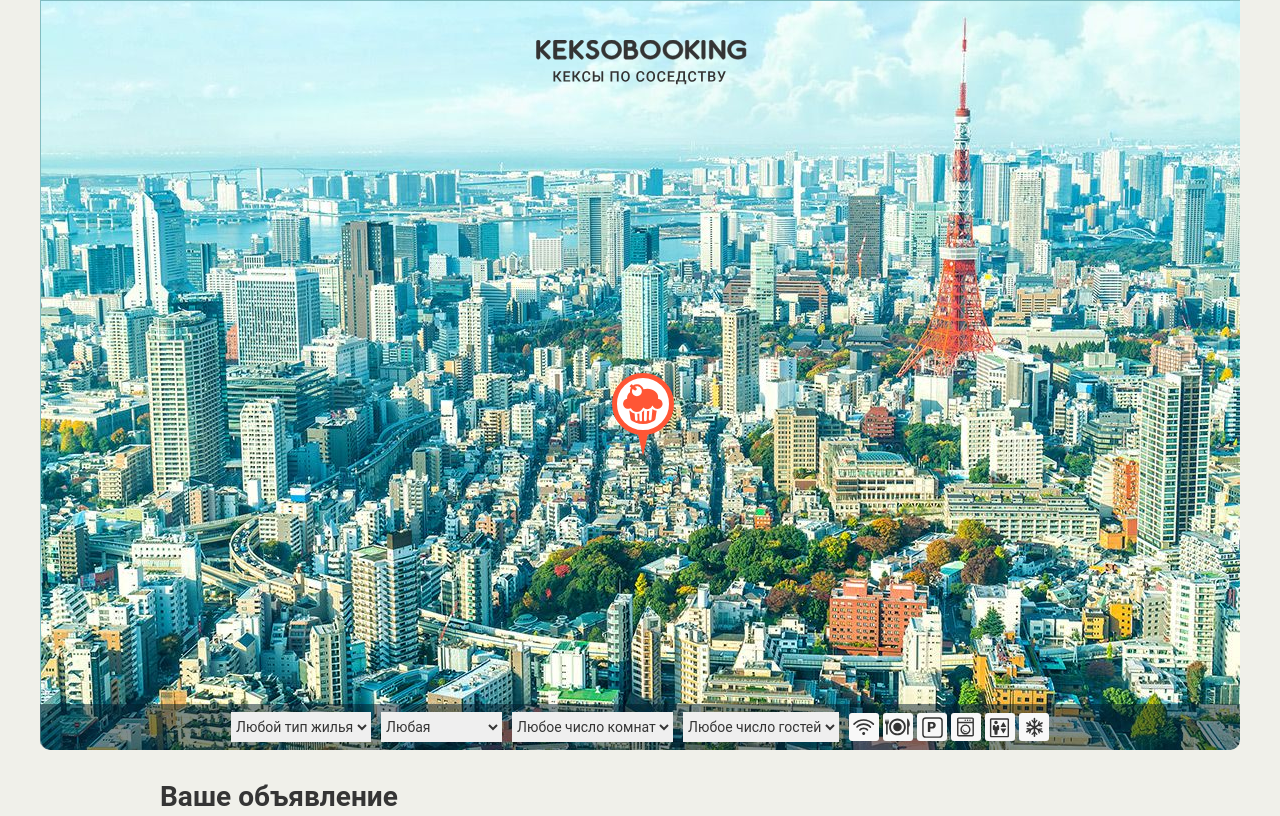
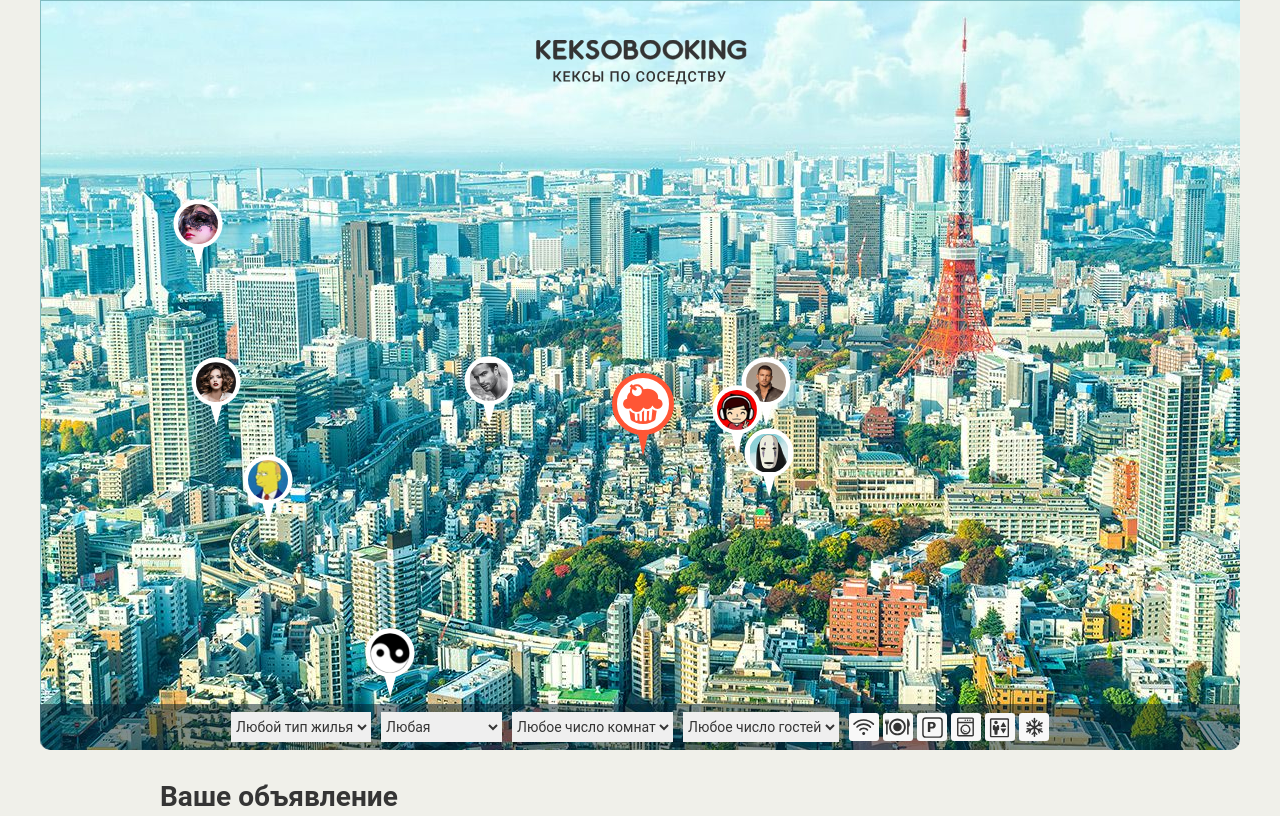
Before and after one commit to AspidPoint/235784-keksobooking-20, a website: page index.html in a window 1280 px wide. Shown: the top 816 px of the page. Drawn offline with Linux system fonts and the light colour scheme; files whose address does not match are found by name.

Commit message:
Вывел на экран элементы

```diff
--- a/css/style.css
+++ b/css/style.css
@@ -1249,3 +1249,8 @@ fieldset {
 .hidden {
   display: none;
 }
+
+.standartImg {
+  width: 40px;
+  height: 40px;
+}
--- a/js/main.js
+++ b/js/main.js
@@ -28,6 +28,8 @@ var featuresArr = ["wifi", "dishwasher", "parking", "washer", "elevator", "condi
 var typeArr = ["palace", "flat", "house", "bungalo"];
 var timeArr = ["12:00", "13:00", "14:00"];
 var photoArr = ["http://o0.github.io/assets/images/tokyo/hotel1.jpg", "http://o0.github.io/assets/images/tokyo/hotel2.jpg", "http://o0.github.io/assets/images/tokyo/hotel3.jpg"];
+var findObject = document.querySelector('.map__pins');
+
 
 function randomInteger(min, max) {
   var numberRandom = min - 0.5 + Math.random() * (max - min + 1);
@@ -38,7 +40,7 @@ function createObject(length) {
     for (var i = 1; i <= length; i++) {
       massiveObj[i] = {
         author: {
-          avatar: "img/avatars/user" + i + '.png'
+          avatar: "img/avatars/user0" + i + '.png'
         },
         offer: {
           title: "Заголовок " + i,
@@ -54,27 +56,27 @@ function createObject(length) {
           photos: photoArr,
         },
         location: {
-          x: 650,
+          x: randomInteger(100, 800),
           y: randomInteger(130, 630)
         }
       };
+      var pinButton = document.createElement('button');
+      var pinImage = document.createElement('img');
+
+      pinButton.style = "left:" + massiveObj[i].location.x + "px; " + "top:" + massiveObj[i].location.y + "px";
+      pinButton.classList.add("map__pin");
+      pinButton.type = "button";
+      pinImage.src = massiveObj[i].author.avatar;
+      pinImage.classList.add('standartImg');
+
+      findObject.append(pinButton);
+      pinButton.append(pinImage);
     }
 }
 
-var createObject = document.querySelector('.map__pins');
 
-function addObject() {
-  for (var i = 1; i <= massiveObj.length; i++) {
-    var newObject = document.createElement('div');
-    var pinButton = document.createElement('button');
-    var pinImage = document.createElement('img');
 
-    pinButton.style.left = massiveObj[i].location.x;
-    pinButton.style.top = massiveObj[i].location.y;
-    pinImage.src = massiveObj[i].author.avatar;
 
-  }
-};
 
 createObject(8);
 console.log( massiveObj);
```
